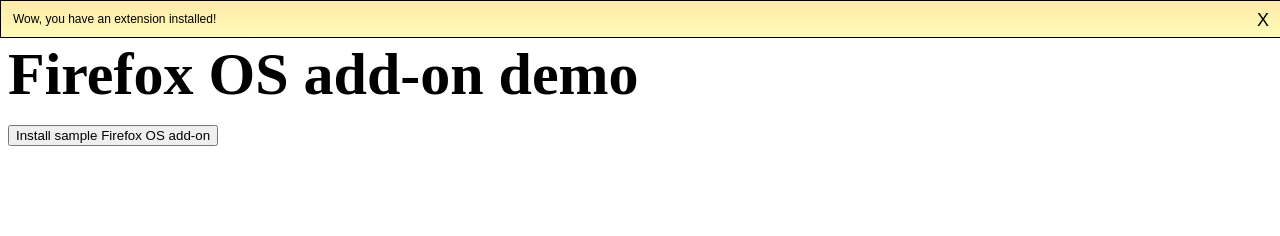
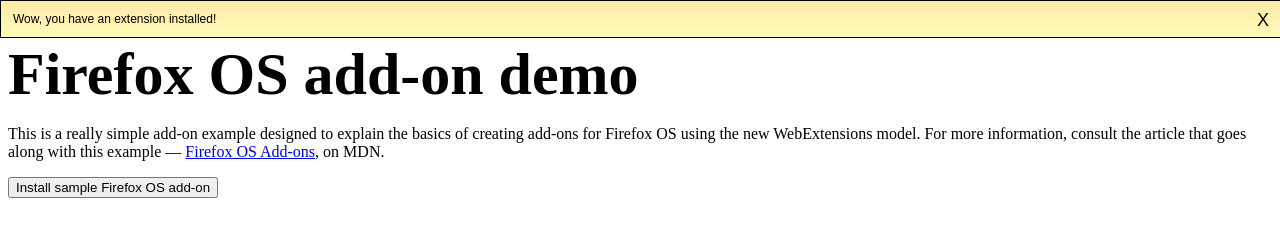
Before and after one commit to mikehenrty/simple-addon, a browser extension: page index.html in a window 1280 px wide. Drawn offline with Linux system fonts and the light colour scheme; files that its build step writes are made by us from their sources.

Commit message:
adding explanatory text to the index page

```diff
--- a/index.html
+++ b/index.html
@@ -21,6 +21,8 @@
   <body>
     <h1>Firefox OS add-on demo</h1>
 
+    <p>This is a really simple add-on example designed to explain the basics of creating add-ons for Firefox OS using the new WebExtensions model. For more information, consult the article that goes along with this example — <a href="https://developer.mozilla.org/en-US/Firefox_OS/Add-ons">Firefox OS Add-ons</a>, on MDN.</p>
+
     <p><button>Install sample Firefox OS add-on</button></p>
   </body>
   <script src="js/index.js"></script>
```
Also changed, not shown: css/style.css (renamed from style.css), manifest.json, 1 other file.
